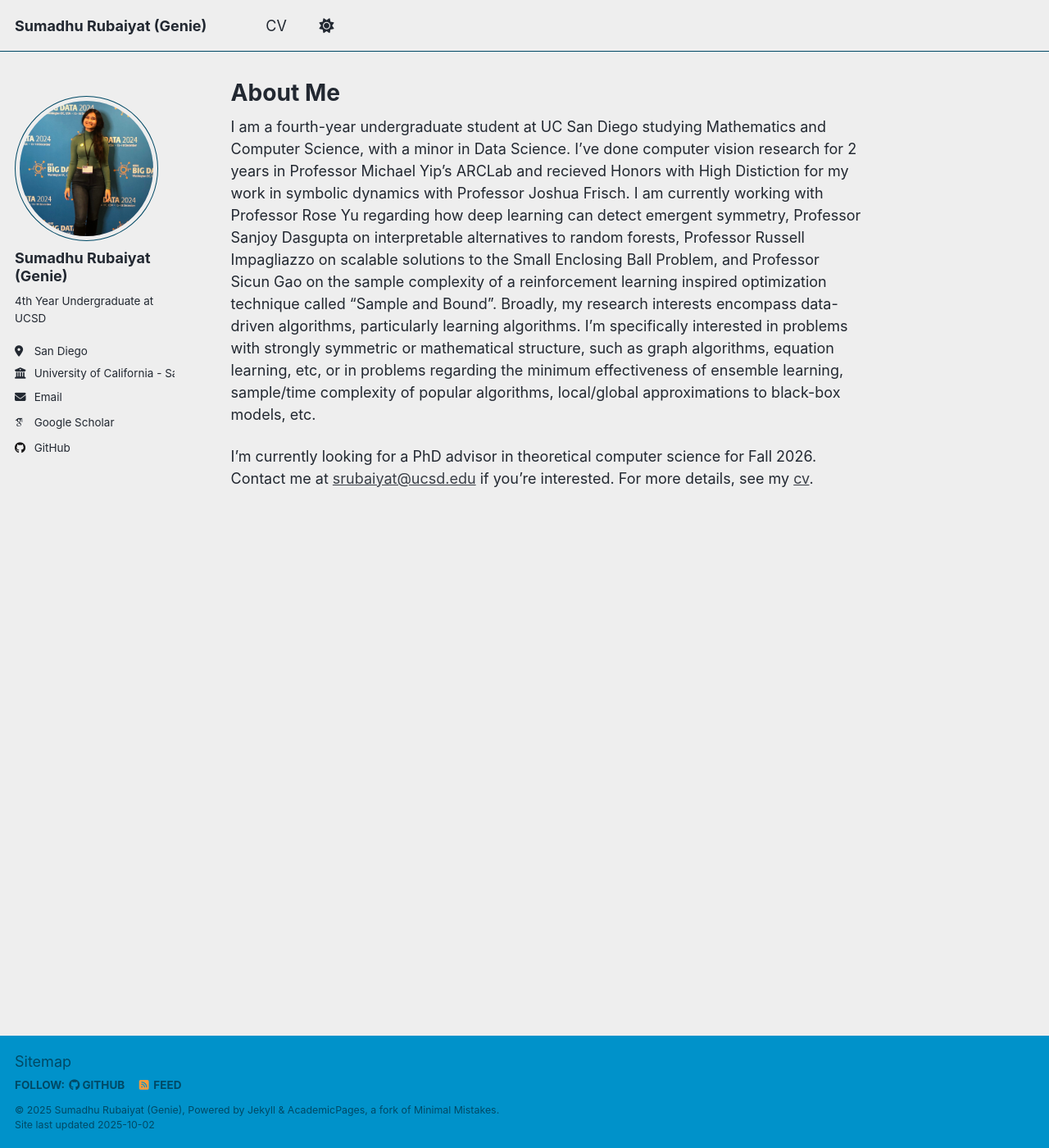
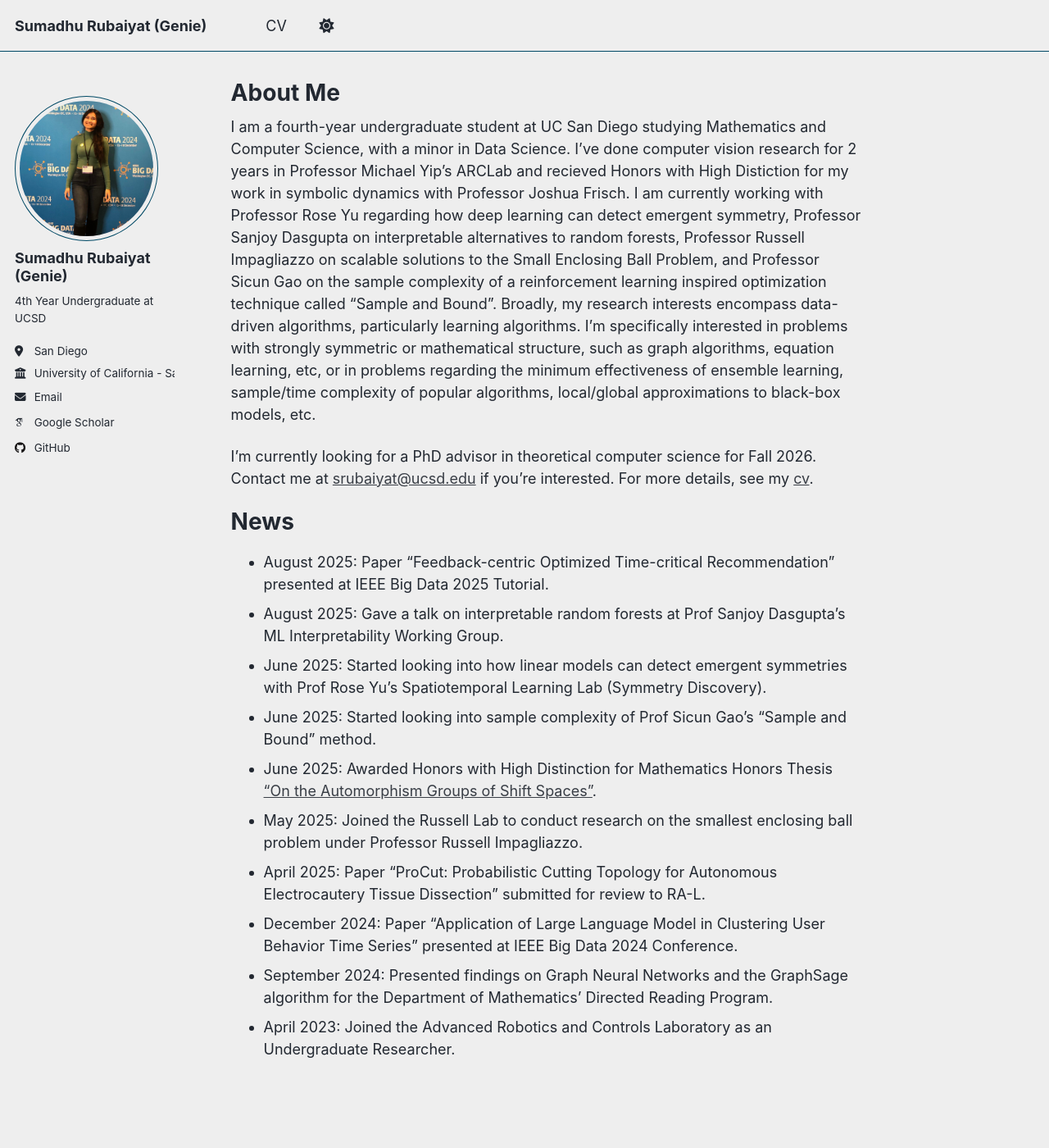
Before and after one commit to srubaiyat05/srubaiyat05.github.io, a Jekyll site: the page built from _pages/about.md, in a window 1280 px wide and 1400 px high. Shown: the whole window at 82% size. Built offline with Jekyll 4.4.1, drawn with Linux system fonts in a browser that asks for light colours; some web fonts are replaced; a script that is not in the unit is left out.

Commit message:
Update about.md

```diff
--- a/_pages/about.md
+++ b/_pages/about.md
@@ -10,6 +10,19 @@ redirect_from:
 I am a fourth-year undergraduate student at UC San Diego studying Mathematics and Computer Science, with a minor in Data Science. I've done computer vision research for 2 years in Professor Michael Yip's ARCLab and recieved Honors with High Distiction for my work in symbolic dynamics with Professor Joshua Frisch. I am currently working with Professor Rose Yu regarding how deep learning can detect emergent symmetry, Professor Sanjoy Dasgupta on interpretable alternatives to random forests, Professor Russell Impagliazzo on scalable solutions to the Small Enclosing Ball Problem, and Professor Sicun Gao on the sample complexity of a reinforcement learning inspired optimization technique called "Sample and Bound". Broadly, my research interests encompass data-driven algorithms, particularly learning algorithms. I'm specifically interested in problems with strongly symmetric or mathematical structure, such as graph algorithms, equation learning, etc, or in problems regarding the minimum effectiveness of ensemble learning, sample/time complexity of popular algorithms, local/global approximations to black-box models, etc.
 
 I'm currently looking for a PhD advisor in theoretical computer science for Fall 2026. Contact me at [srubaiyat@ucsd.edu](srubaiyat@ucsd.edu) if you're interested. For more details, see my [cv](https://jiankeyang.github.io/files/cv.pdf).
+
+# News
+* August 2025: Paper "Feedback-centric Optimized Time-critical Recommendation" presented at IEEE Big Data 2025 Tutorial.
+* August 2025: Gave a talk on interpretable random forests at Prof Sanjoy Dasgupta's ML Interpretability Working Group.
+* June 2025: Started looking into how linear models can detect emergent symmetries with Prof Rose Yu's Spatiotemporal Learning Lab (Symmetry Discovery).
+* June 2025: Started looking into sample complexity of Prof Sicun Gao's "Sample and Bound" method.
+* June 2025: Awarded Honors with High Distinction for Mathematics Honors Thesis ["On the Automorphism Groups of Shift Spaces"](https://arxiv.org/pdf/2302.00236.pdf).
+* May 2025: Joined the Russell Lab to conduct research on the smallest enclosing ball problem under Professor Russell Impagliazzo.
+* April 2025: Paper "ProCut: Probabilistic Cutting Topology for Autonomous Electrocautery Tissue Dissection" submitted for review to RA-L.
+* December 2024: Paper "Application of Large Language Model in Clustering User Behavior Time Series" presented at IEEE Big Data 2024 Conference.
+* September 2024: Presented findings on Graph Neural Networks and the GraphSage algorithm for the Department of Mathematics' Directed Reading Program.
+* April 2023: Joined the Advanced Robotics and Controls Laboratory as an Undergraduate Researcher.
+
 
 <!-- # News
 * Mar 2025: Invited talk at [Boston Symmetry Day](https://bostonsymmetry.github.io/)
```
